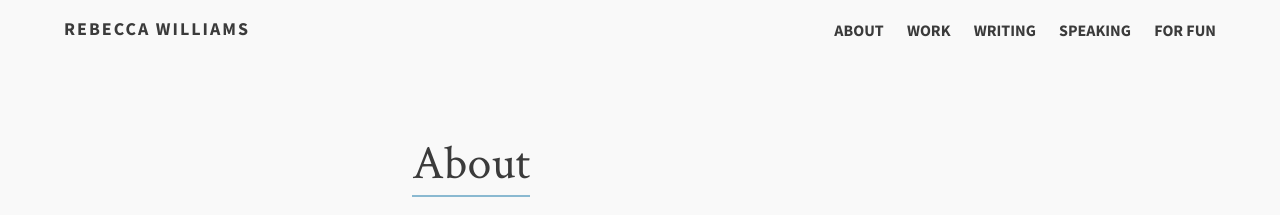
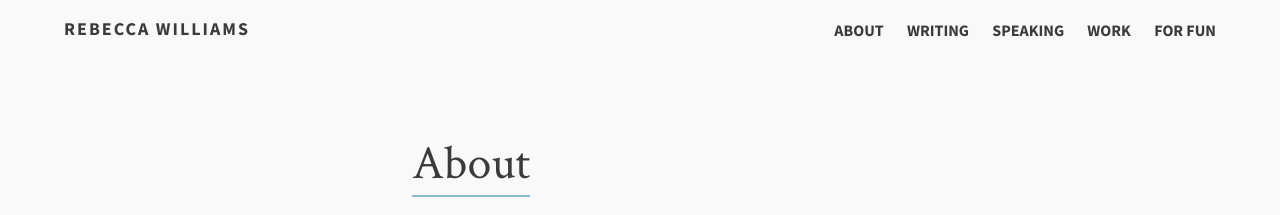
Before and after one commit to rebeccawilliams/rebeccawilliams.us, a Jekyll site: the page built from README.md, in a window 1280 px wide. Shown: the top 215 px of the page. Built offline with Jekyll 4.4.1, drawn with Linux system fonts in a browser that asks for light colours; nearby versions of some CDN libraries; our own code applies the rules of GitHub Pages for plain Markdown files.

Commit message:
Update head-dark.html

```diff
--- a/_includes/head-dark.html
+++ b/_includes/head-dark.html
@@ -63,13 +63,13 @@
               <a href="/" title="{{ site.title }}">About</a>
             </li>
              <li>
-              <a href="/work" title="{{ site.title }}">Work</a>
-            </li>
-             <li>
               <a href="/writing" title="{{ site.title }}">Writing</a>
             </li>
             <li>
               <a href="/speaking" title="{{ site.title }}">Speaking</a>
+            </li>
+             <li>
+              <a href="/work" title="{{ site.title }}">Work</a>
             </li>
             <li>
               <a href="/fun" title="{{ site.title }}">For Fun</a>
```
